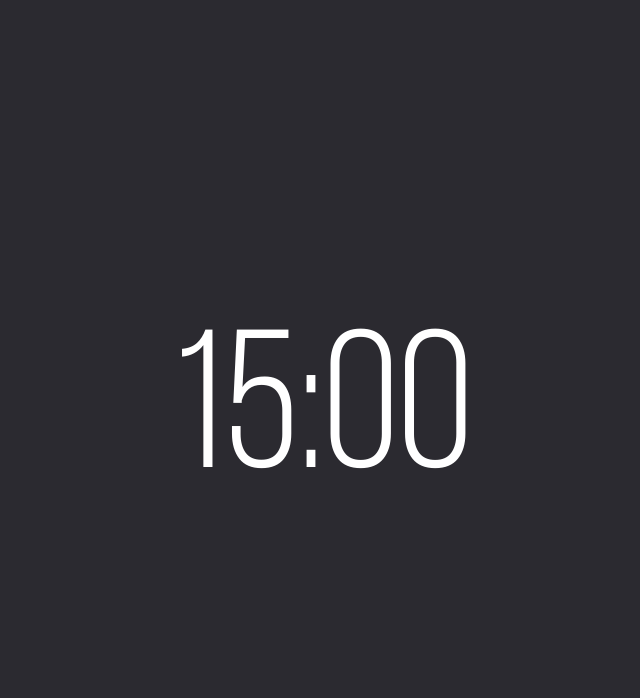
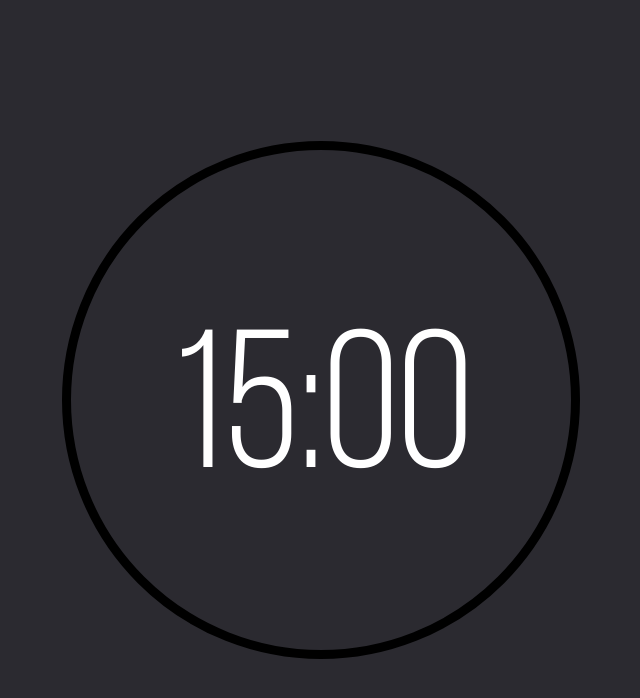
Before and after one commit to santakadev/advent-of-css-2021, a plain HTML site: page 01/index.html in a window 1280 px wide. Shown: the whole page, without its empty margins (319-959 px from the left). Drawn offline with Linux system fonts and the light colour scheme.

Commit message:
timer outline

```diff
--- a/01/index.html
+++ b/01/index.html
@@ -7,7 +7,11 @@
 </head>
 
 <body>
-    <p class="timer">15:00</p>
+    <div class="container">
+        <div class="timer">
+            <p class="timer__text">15:00</p>
+        </div>
+    </div>
 </body>
 
 </html>
--- a/01/styles.css
+++ b/01/styles.css
@@ -12,12 +12,25 @@ body {
     background: #2B2A30;
 }
 
-.timer {
-    font-family: 'Bebas Neue';
-    color: #fff;
-    font-size: 196px;
+.container {
     height: 100vh;
     display: flex;
     justify-content: center;
     align-items: center;
 }
+
+.timer {
+    min-width: 500px;
+    min-height: 500px;
+    display: flex;
+    justify-content: center;
+    align-items: center;
+    outline: 9px solid #000000;
+    border-radius: 50%;
+}
+
+.timer__text {
+    font-family: 'Bebas Neue';
+    color: #fff;
+    font-size: 196px;
+}
```
